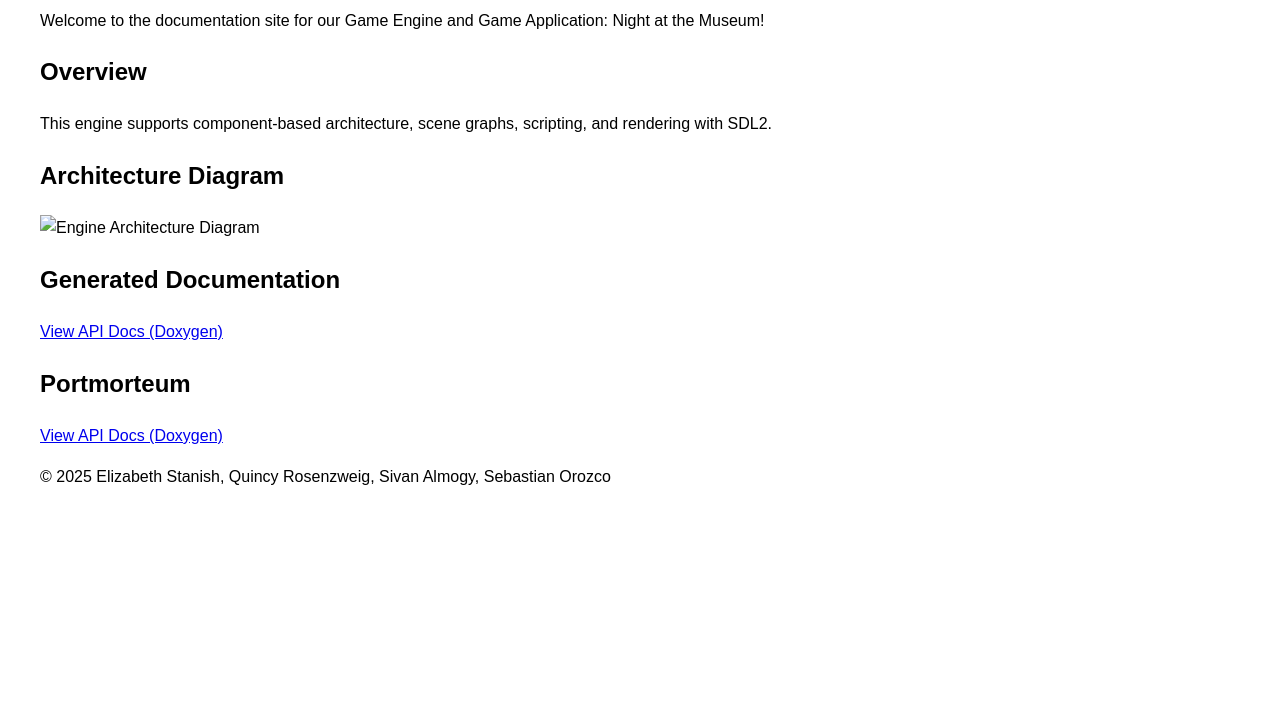
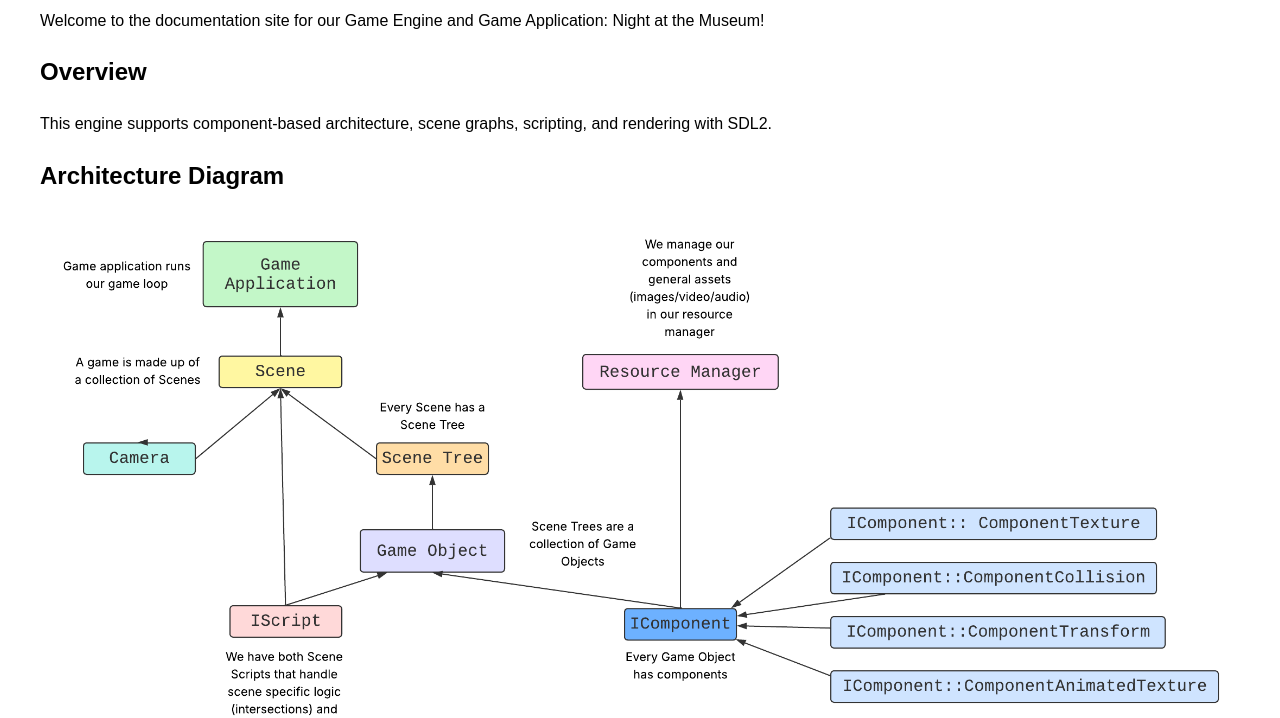
Before and after one commit to estanish25/game_engines_website, a plain HTML site: page index.html in a window 1280 px wide. Shown: the part 105-823 px from the top of the page. Before the commit the page ends 800 px from the top, so only its background shows below. Drawn offline with Linux system fonts and the light colour scheme.

Commit message:
fix link

```diff
--- a/index.html
+++ b/index.html
@@ -26,7 +26,7 @@
   <p>This engine supports component-based architecture, scene graphs, scripting, and rendering with SDL2.</p>
 
   <h2>Architecture Diagram</h2>
-  <img src="media/architecture_diagram.png" alt="Engine Architecture Diagram" />
+  <img src="media/diagram.png" alt="Engine Architecture Diagram" />
 
   <h2>Generated Documentation</h2>
   <p><a href="docs/html/index.html">View API Docs (Doxygen)</a></p>
```
